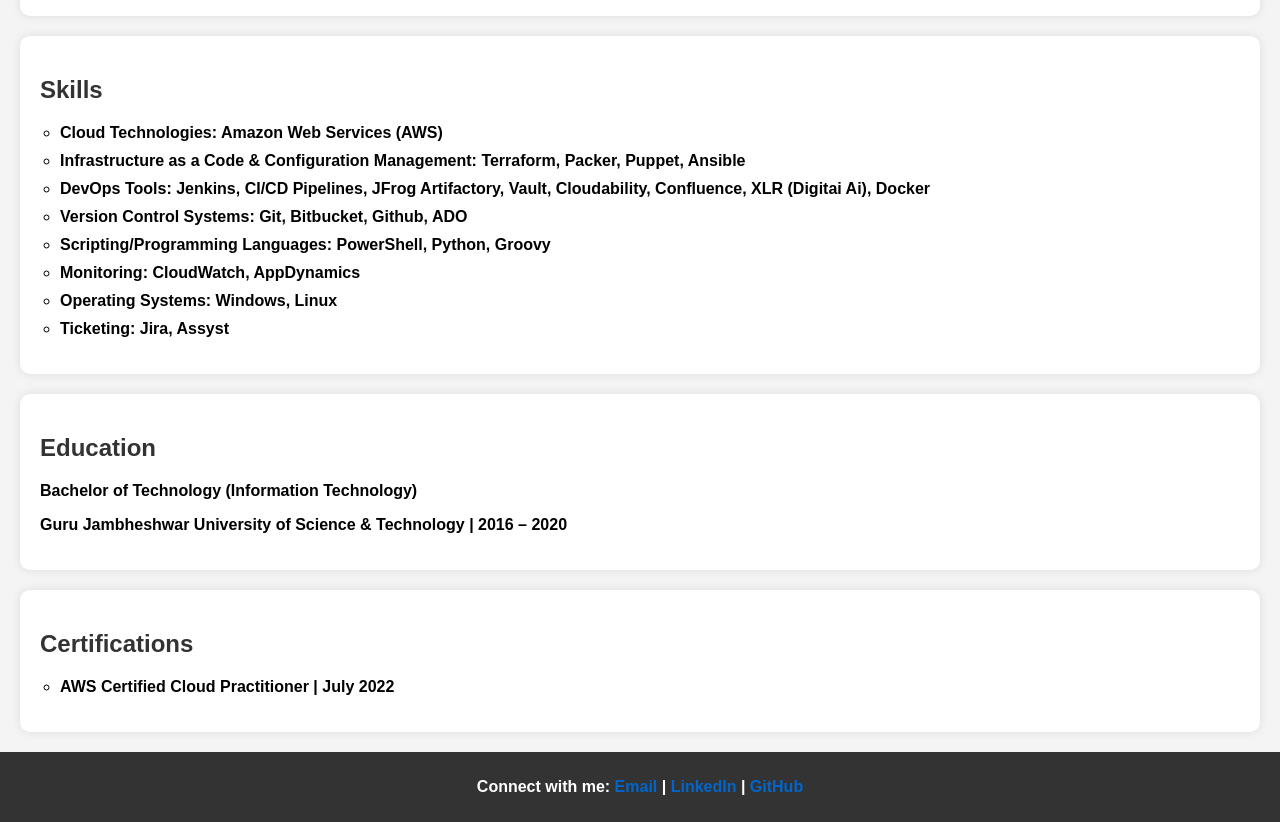
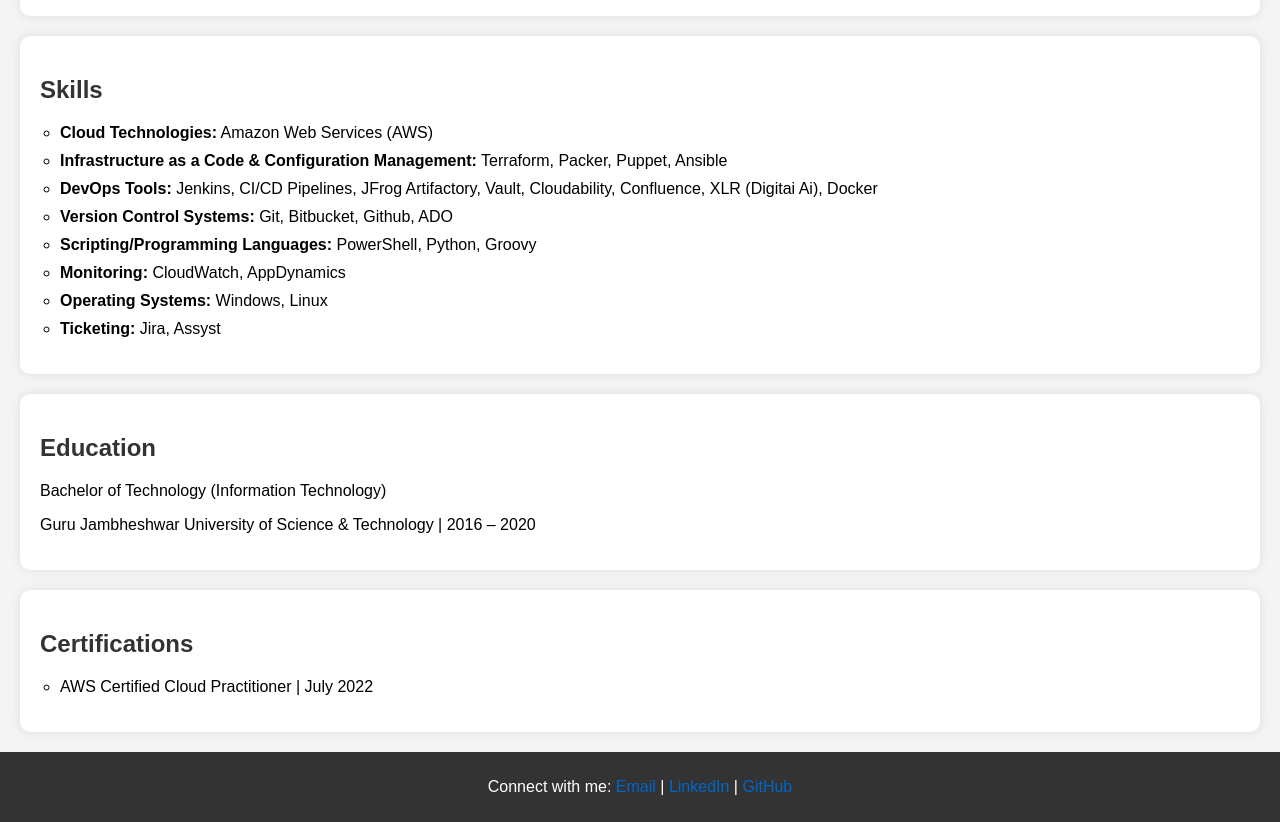
Before and after one commit to vineetranaji/vineetrana-profile.github.io, a plain HTML site: page index.html in a window 1280 px wide. Shown: the part 1500-2322 px from the top of the page. Drawn offline with Linux system fonts and the light colour scheme.

Commit message:
Update index.html

```diff
--- a/index.html
+++ b/index.html
@@ -112,14 +112,14 @@
     <section>
         <h2 style="font-size: 1.5em;">Skills</h2>
         <ul style="list-style-type: circle; padding-left: 20px;">
-            <li><strong>Cloud Technologies:<strong> Amazon Web Services (AWS)</li>
-            <li><strong>Infrastructure as a Code & Configuration Management:<strong> Terraform, Packer, Puppet, Ansible</li>
-            <li><strong>DevOps Tools:<strong> Jenkins, CI/CD Pipelines, JFrog Artifactory, Vault, Cloudability, Confluence, XLR (Digitai Ai), Docker</li>
-            <li><strong>Version Control Systems:<strong> Git, Bitbucket, Github, ADO</li>
-            <li><strong>Scripting/Programming Languages:<strong> PowerShell, Python, Groovy</li>
-            <li><strong>Monitoring:<strong> CloudWatch, AppDynamics</li>
-            <li><strong>Operating Systems:<strong> Windows, Linux</li>
-            <li><strong>Ticketing:<strong> Jira, Assyst</li>
+            <li><strong>Cloud Technologies:</strong> Amazon Web Services (AWS)</li>
+            <li><strong>Infrastructure as a Code & Configuration Management:</strong> Terraform, Packer, Puppet, Ansible</li>
+            <li><strong>DevOps Tools:</strong> Jenkins, CI/CD Pipelines, JFrog Artifactory, Vault, Cloudability, Confluence, XLR (Digitai Ai), Docker</li>
+            <li><strong>Version Control Systems:</strong> Git, Bitbucket, Github, ADO</li>
+            <li><strong>Scripting/Programming Languages:</strong> PowerShell, Python, Groovy</li>
+            <li><strong>Monitoring:</strong> CloudWatch, AppDynamics</li>
+            <li><strong>Operating Systems:</strong> Windows, Linux</li>
+            <li><strong>Ticketing:</strong> Jira, Assyst</li>
         </ul>
     </section>
 
```
